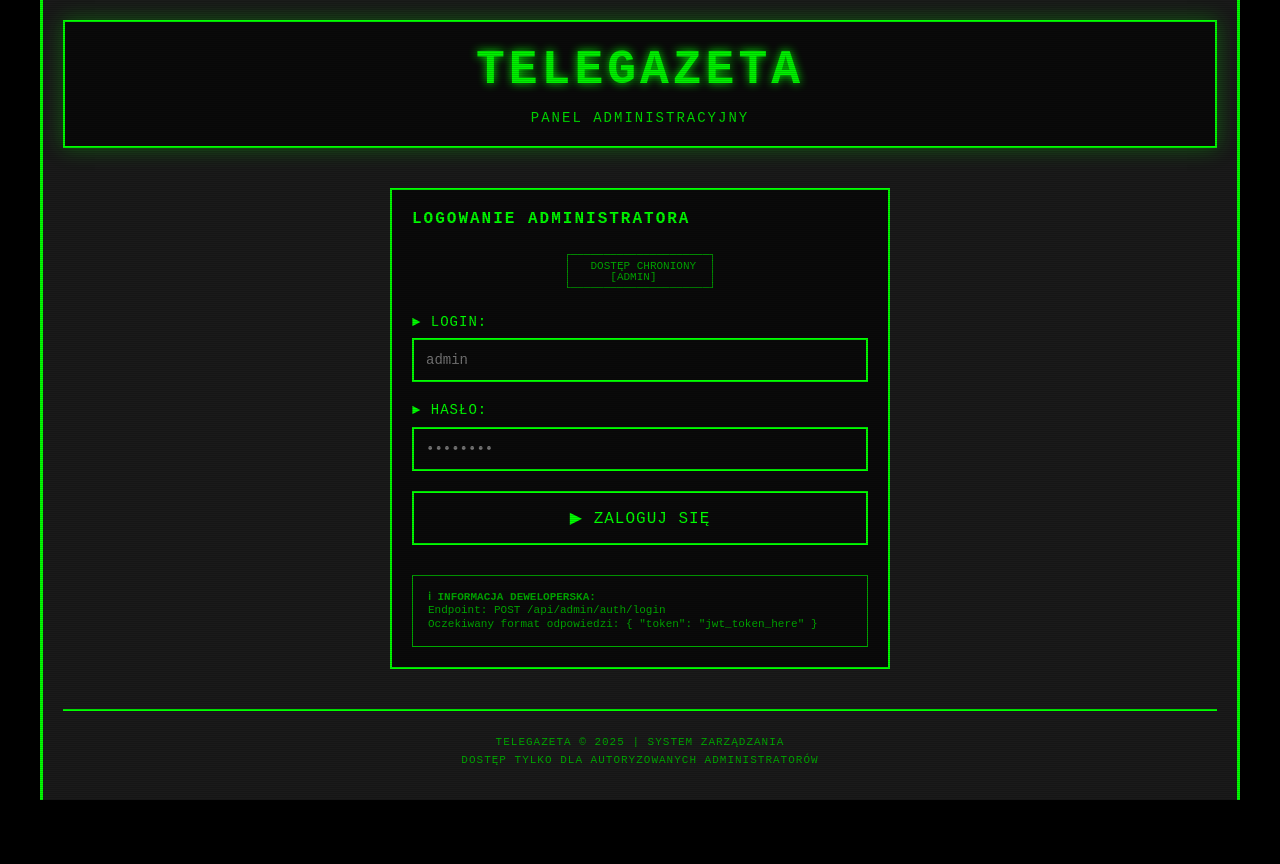
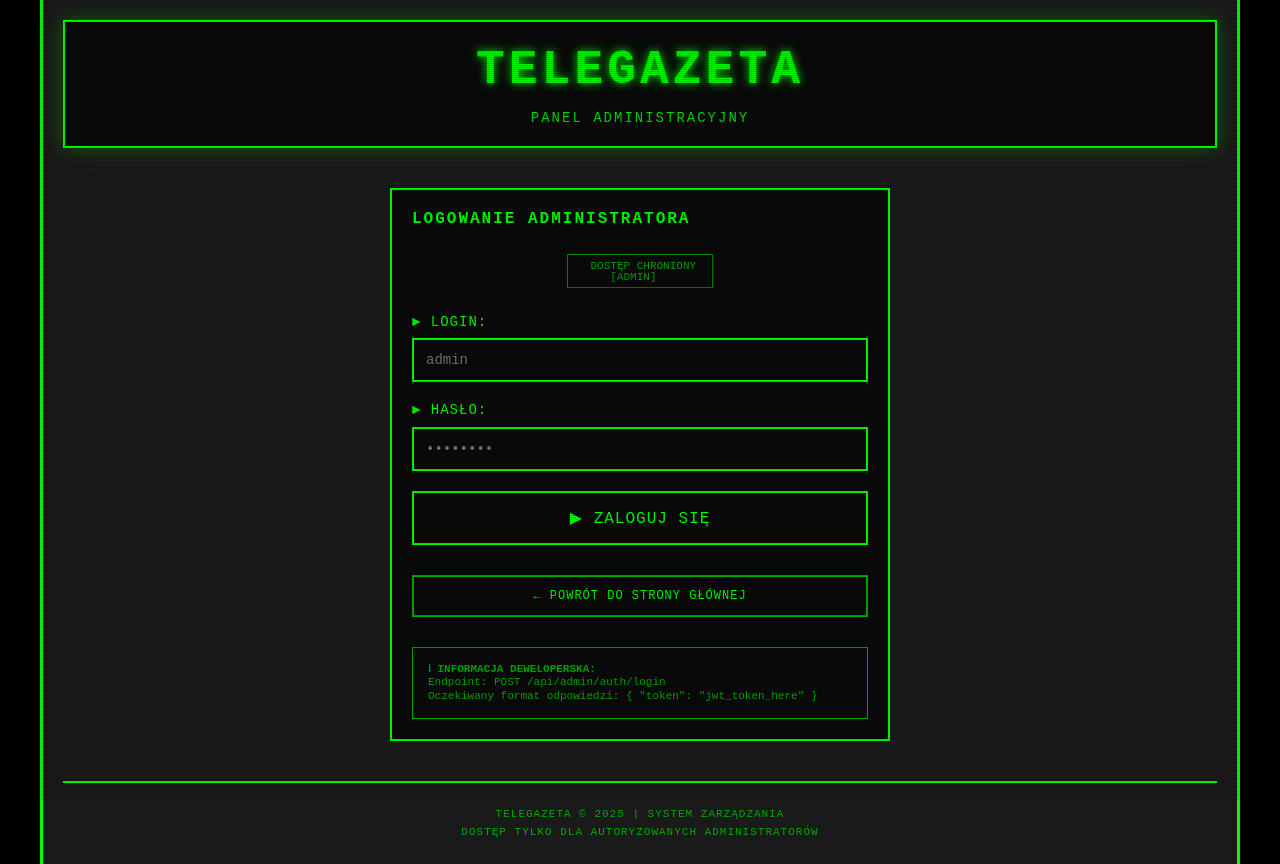
Before and after one commit to lukaszsz1991/teletext-frontend, a React app: page /admin/login in a window 1280 px wide. Before the commit the page ends 800 px from the top, so only its background shows below. Built offline with nearby package versions, Linux system fonts and the light colour scheme; the HTML template or start-up script is replaced by a standard one.

Commit message:
feat: added return to home button on admin login page

```diff
--- a/src/pages/AdminLogin.jsx
+++ b/src/pages/AdminLogin.jsx
@@ -6,7 +6,7 @@ import '../styles/teletext.css';
 function AdminLogin() {
     const navigate = useNavigate();
     const [formData, setFormData] = useState({
-        username: '',  // ZMIENIONE: email → username
+        username: '',
         password: ''
     });
     const [errors, setErrors] = useState({});
@@ -17,13 +17,13 @@ function AdminLogin() {
     const validateForm = () => {
         const newErrors = {};
 
-        if (!formData.username.trim()) {  // ZMIENIONE: email → username
+        if (!formData.username.trim()) {
             newErrors.username = 'Login jest wymagany';
         }
 
         if (!formData.password.trim()) {
             newErrors.password = 'Hasło jest wymagane';
-        } else if (formData.password.length < 5) {  // ZMIENIONE: 6 → 5
+        } else if (formData.password.length < 5) {
             newErrors.password = 'Hasło musi mieć minimum 5 znaków';
         }
 
@@ -239,6 +239,23 @@ function AdminLogin() {
                     </button>
                 </form>
 
+                {/* Przycisk powrotu do strony głównej */}
+                <div style={{ marginTop: '30px', textAlign: 'center' }}>
+                    <button
+                        type="button"
+                        className="btn"
+                        onClick={() => window.location.href = '/'}
+                        style={{
+                            width: '100%',
+                            padding: '12px',
+                            backgroundColor: '#0a0a0a',
+                            borderColor: '#00aa00'
+                        }}
+                    >
+                        ← POWRÓT DO STRONY GŁÓWNEJ
+                    </button>
+                </div>
+
                 {/* Informacja testowa (usunąć w produkcji) */}
                 <div style={{
                     marginTop: '30px',
```
